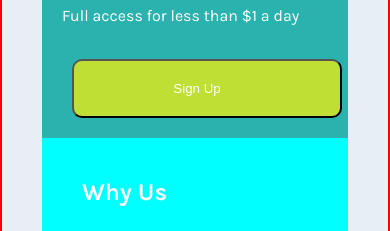
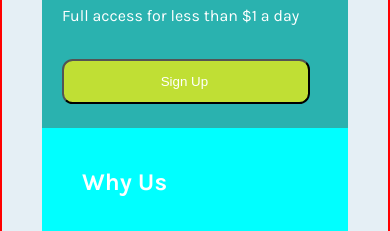
Before and after one commit to nareshpoonia/frontendmentor-single-price-grid-challenge, a plain HTML site: page index.html in a window 390 px wide. Shown: the part 554-785 px from the top of the page. Drawn offline with Linux system fonts and the light colour scheme.

Commit message:
Adding media queries for various devices for button

```diff
--- a/index.html
+++ b/index.html
@@ -48,7 +48,7 @@
           <span class="dollar">&dollar;29</span> per month <br />
           Full access for less than &dollar;1 a day
         </p>
-        <button>Sign Up</button>
+        <a href="#"><button class="btn">Sign Up</button></a>
       </div>
 
       <div class="why-us">
@@ -67,7 +67,7 @@
         Challenge by
         <a href="https://www.frontendmentor.io?ref=challenge" target="_blank"
           >Frontend Mentor</a
-        >. Coded by <a href="#">Your Name Here</a>.
+        >. Coded by <a href="https://www.nareshpoonia.com">Naresh Poonia</a>.
       </p>
     </footer>
   </body>
--- a/style.css
+++ b/style.css
@@ -15,11 +15,11 @@ body {
   padding-top: 70px;
   padding-left: 40px;
   padding-right: 40px;
-  padding-bottom: 0px;
+  padding-bottom: 100px;
   font-size: 16px;
-  max-height: 100vh;
   font-family: "Karla", sans-serif;
   border: 2px solid red;
+  min-height: 100vh;
 }
 
 .container {
@@ -31,6 +31,7 @@ body {
 .container > div {
   flex: 1;
   padding: 20px;
+  max-height: 100vh;
 }
 
 .services-section {
@@ -65,21 +66,33 @@ body {
   line-height: 1.6;
   color: white;
   padding-bottom: 30px;
+  /* display: flex;
+  flex-direction: column; */
 }
 
 .dollar {
   font-size: 30px;
 }
 
-button {
-  padding: 20px 100px 20px 80px;
-  border-radius: 10px;
+a {
+  text-decoration: none;
+}
+
+.btn {
+  padding-top: 1em ;
+  padding-bottom: 1em;
+  padding-left: 10px;
+  padding-right: 1em;
   background-color: var(--bright-yellow);
-  margin-left: 10px;
-  margin-right: 10px;
+  margin: 0 0.3em 0.3em 0;
+  border-radius: 0.8em;
   color: white;
   text-align: center;
-  width: 270px;
+  display: inline-block;
+  flex: 1;
+  align-self: center;
+  min-width: 0;
+  width: 239px;
 }
 
 .why-us {
@@ -100,3 +113,24 @@ button {
   padding-left: 20px;
   padding-right: 20px;
 }
+.attribution {
+  margin-top: 20px;
+}
+@media (min-width: 375px) {
+  .btn {
+    width: 248px;
+  }
+  @media (min-width: 414px) {
+    .btn {
+      width: 288px;
+    }
+
+  @media (min-width: 768px) {
+      .btn {
+        width: 642px;
+      }
+
+      @media (min-width: 800px) {
+        .btn {
+          width: 680px;
+        }
```
